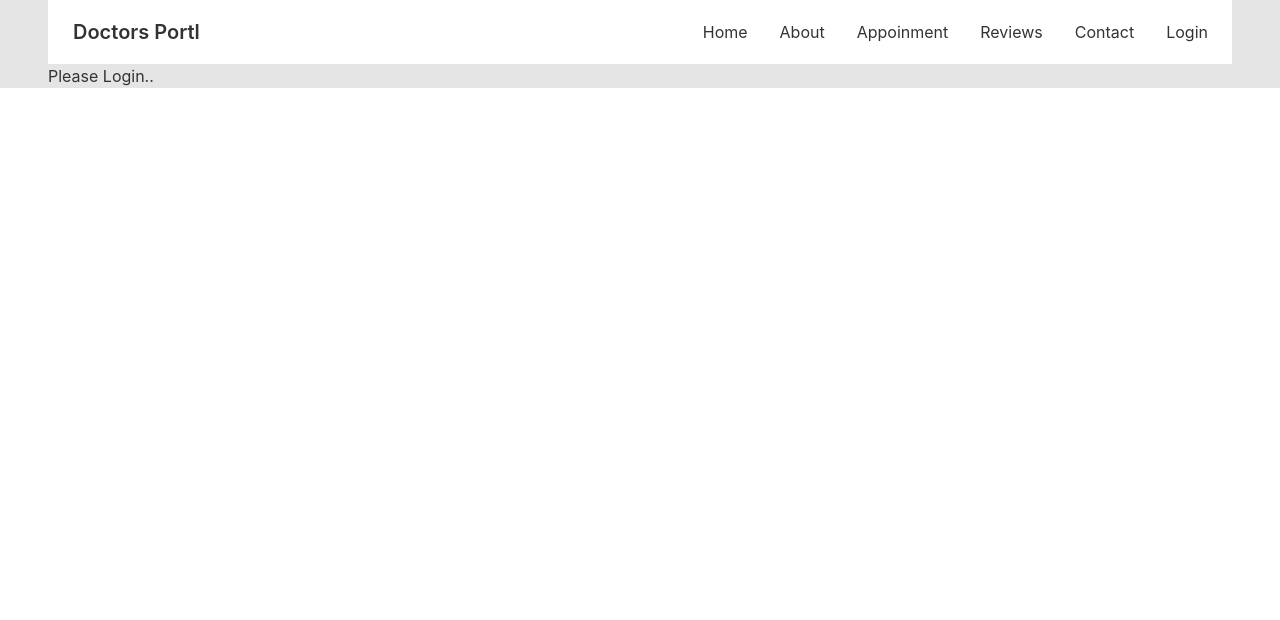
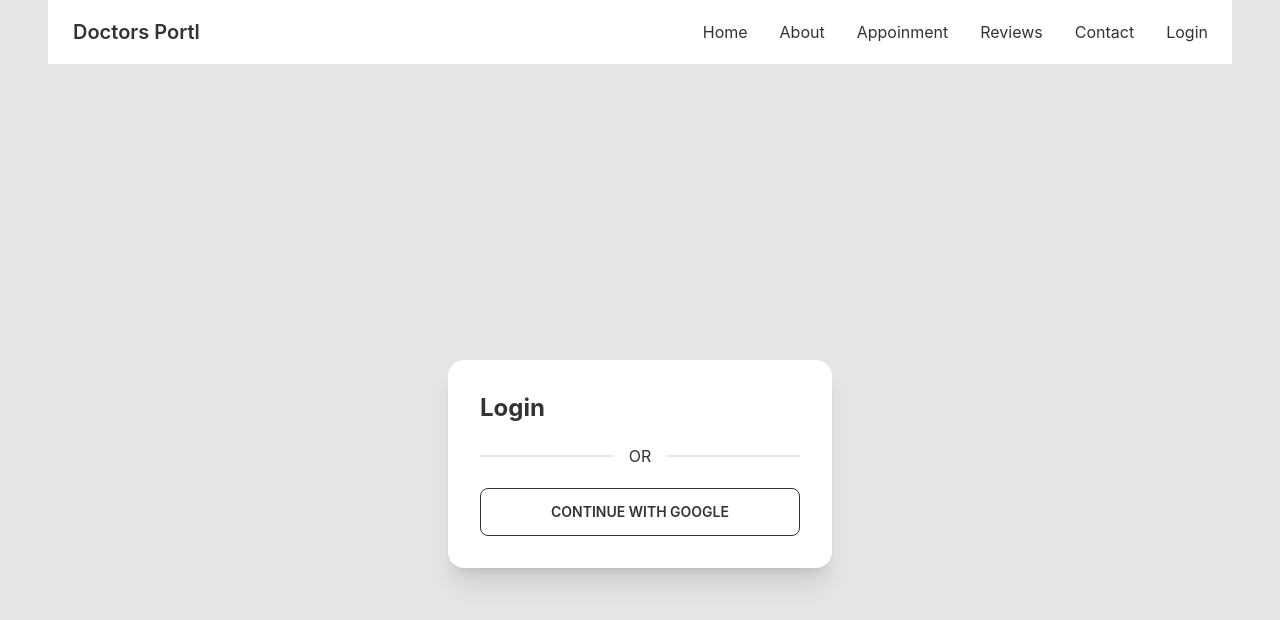
Before and after one commit to Shahin093/Milestone-12-Final-project-doctors-portal-cline, a React (Create React App) app: page /login in a window 1280 px wide. Shown: the top 620 px of the page. Built offline with nearby package versions, Linux system fonts and the light colour scheme; no server answers.

Commit message:
73-2 Setup Login page, Implement Sign in with Googl

```diff
--- a/package.json
+++ b/package.json
@@ -8,9 +8,11 @@
     "@testing-library/user-event": "^13.5.0",
     "daisyui": "^2.14.3",
     "date-fns": "^2.28.0",
+    "firebase": "^9.8.1",
     "react": "^18.1.0",
     "react-day-picker": "^8.0.4",
     "react-dom": "^18.1.0",
+    "react-firebase-hooks": "^5.0.3",
     "react-router-dom": "^6.3.0",
     "react-scripts": "5.0.1",
     "web-vitals": "^2.1.4"
--- a/src/Pages/Login/Login.js
+++ b/src/Pages/Login/Login.js
@@ -1,9 +1,22 @@
 import React from 'react';
+import { useSignInWithGoogle } from 'react-firebase-hooks/auth';
+// import { auth } from '../../firebase.init';
+import auth from '../../firebase.init';
+const Login = () => {
+    const [signInWithGoogle, user, loading, error] = useSignInWithGoogle(auth);
 
-const Login = () => {
+
+
     return (
-        <div>
-            <h2>Please Login..</h2>
+        <div className='flex h-screen justify-center items-center'>
+            <div className="card w-96 bg-base-100 shadow-xl">
+                <div className="card-body">
+                    <h2 className="text-2xl font-bold">Login</h2>
+
+                    <div className="divider">OR</div>
+                    <button onClick={() => signInWithGoogle()} className="btn btn-outline">Continue with Google</button>
+                </div>
+            </div>
         </div>
     );
 };
```
Also changed, not shown: 1 other file (tests, documents, lock files or other folders).
